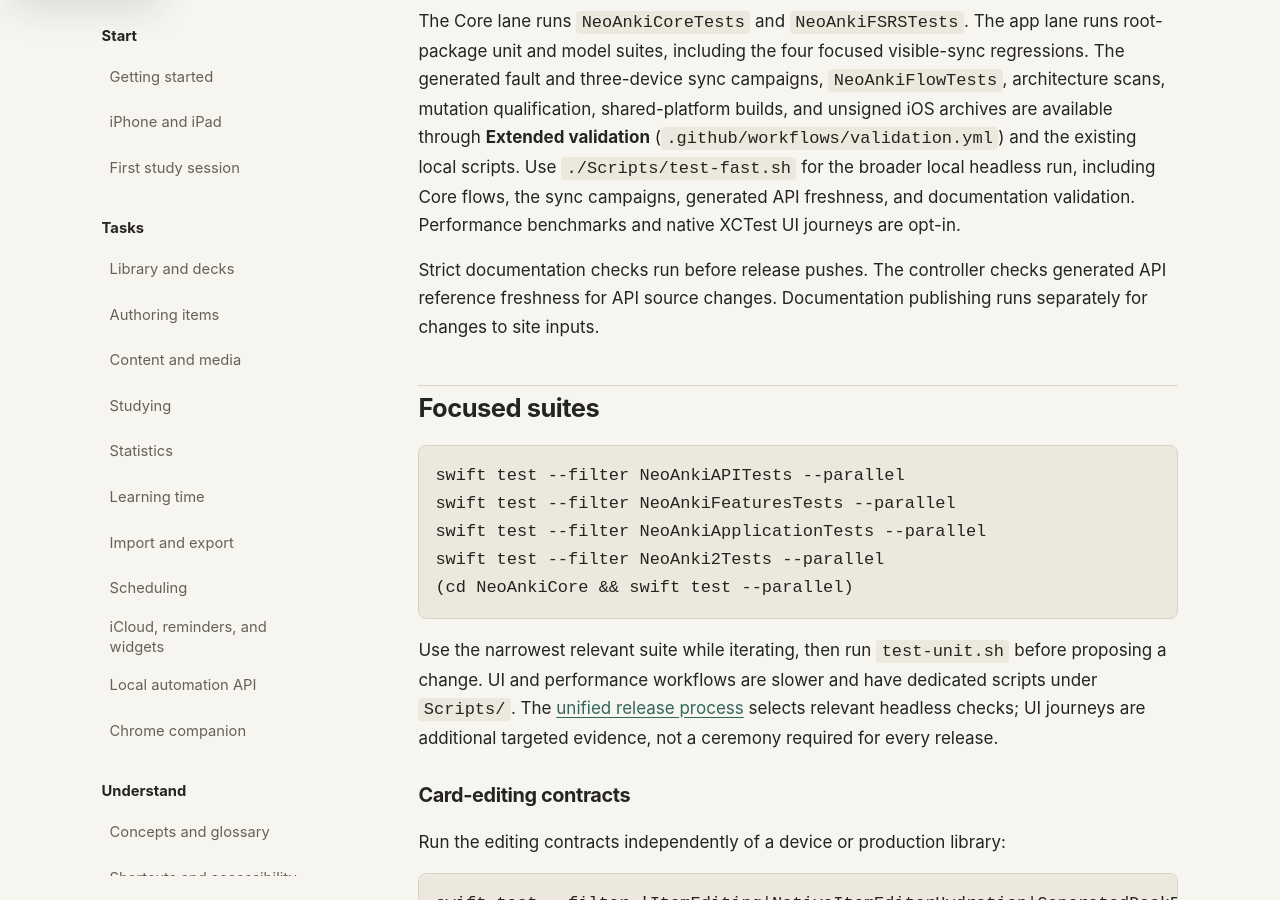
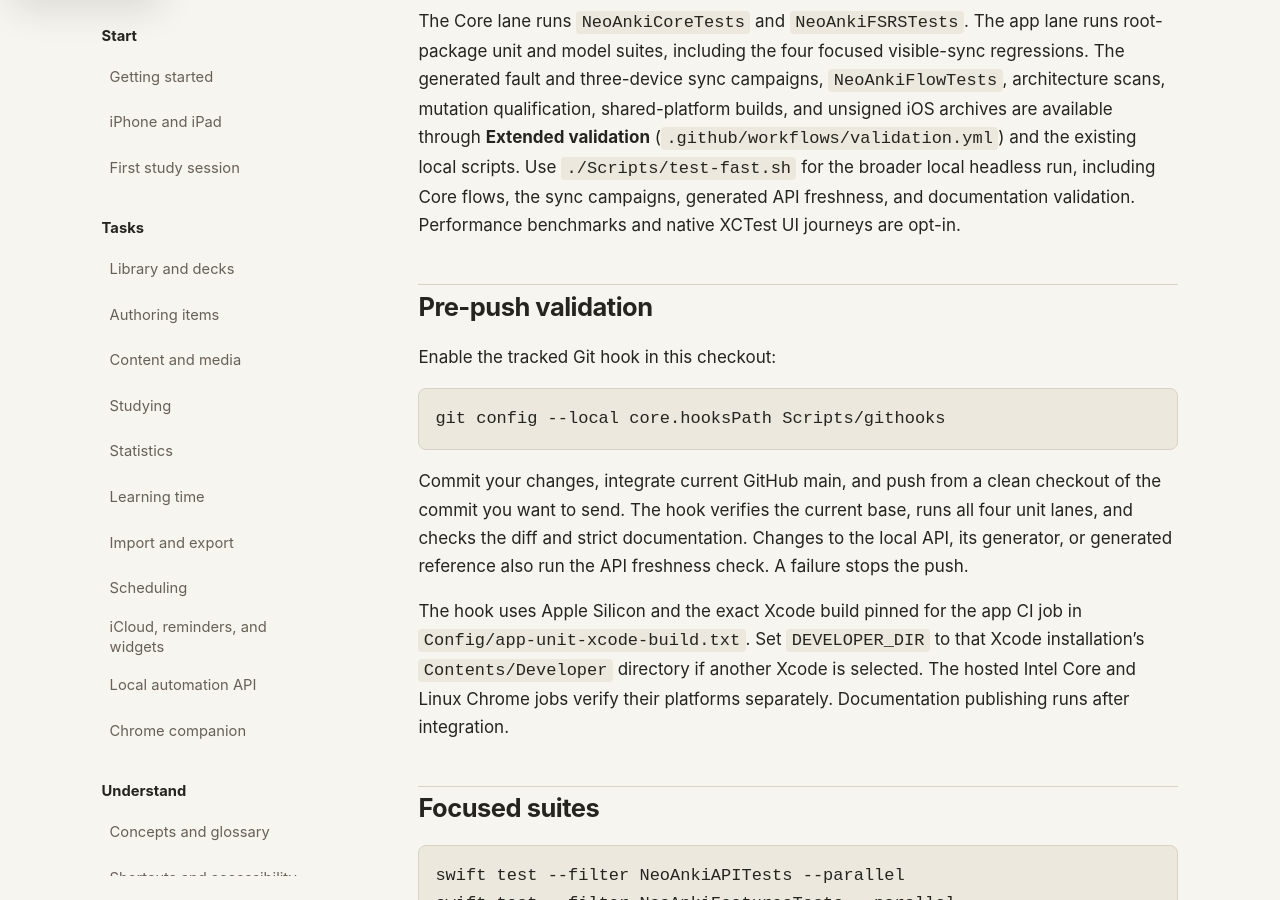
Before and after one commit to neoanki2/neoanki2, a Jekyll site: the page built from docs/user/developer/testing.md, in a window 1280 px wide and 900 px high, scrolled down 763 px. Built offline with Jekyll 4.4.1, drawn with Linux system fonts in a browser that asks for light colours; some of the changed text lies outside the part shown.

Commit message:
Validate the full CI suite before branch pushes

````diff
--- /dev/null
+++ b/Config/app-unit-xcode-build.txt
@@ -0,0 +1 @@
+27B52
--- a/docs/user/developer/testing.md
+++ b/docs/user/developer/testing.md
@@ -35,9 +35,25 @@ Use `./Scripts/test-fast.sh` for the broader local headless run, including
 Core flows, the sync campaigns, generated API freshness, and documentation
 validation. Performance benchmarks and native XCTest UI journeys are opt-in.
 
-Strict documentation checks run before release pushes. The controller checks
-generated API reference freshness for API source changes. Documentation
-publishing runs separately for changes to site inputs.
+## Pre-push validation
+
+Enable the tracked Git hook in this checkout:
+
+```bash
+git config --local core.hooksPath Scripts/githooks
+```
+
+Commit your changes, integrate current GitHub main, and push from a clean
+checkout of the commit you want to send. The hook verifies the current base,
+runs all four unit lanes, and checks the diff and strict documentation.
+Changes to the local API, its generator, or generated reference also run the
+API freshness check. A failure stops the push.
+
+The hook uses Apple Silicon and the exact Xcode build pinned for the app CI
+job in `Config/app-unit-xcode-build.txt`. Set `DEVELOPER_DIR` to that Xcode
+installation's `Contents/Developer` directory if another Xcode is selected.
+The hosted Intel Core and Linux Chrome jobs verify their platforms separately.
+Documentation publishing runs after integration.
 
 ## Focused suites
 
@@ -355,13 +371,11 @@ energy on the same reference device.
 
 ## CI reliability and optional UI investigations
 
-Required Swift unit-test jobs use `macos-26-intel` with Xcode 26.6. Hosted ARM
-jobs previously failed before runner acquisition during capacity shortages.
-Native Mac unit tests therefore execute on Intel; local Apple Silicon
-verification remains separate. Manual platform validation and release archives
-retain the iOS ARM64 and universal Mac build checks.
-The [official image inventory](https://github.com/actions/runner-images/blob/main/images/macos/macos-26-Readme.md)
-lists the pinned Xcode installation.
+The app unit job uses the Apple Silicon `xcode-27` image with Xcode 27.2.
+Core runs on `macos-26-intel` with Xcode 26.6. Manual platform validation and
+release archives retain iOS ARM64 and universal Mac build checks.
+The [official image inventory](https://github.com/actions/runner-images/blob/main/images/macos/xcode-27-arm64-Readme.md)
+lists the pinned app CI installation.
 
 Resource contracts check each checksum read's autorelease lifetime and pairing
 approval cancellation/completion directly. The former process-wide RSS growth
````
Also changed, not shown: AGENTS.md (+6 -0 lines), .codex/skills/release/SKILL.md, .github/workflows/test.yml, 2 other files.
